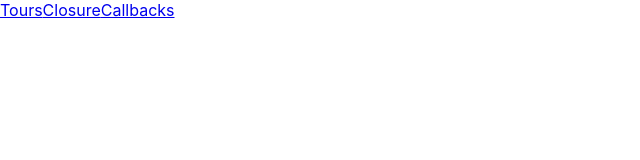
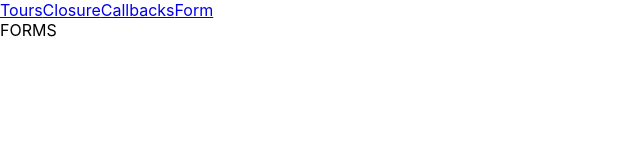
Before and after one commit to ltphan/react-tours-page, a React (Create React App) app: page /form in a window 1280 px wide. Shown: the top 160 px of the page, without its empty margins (0-640 px from the left). Built offline with nearby package versions, Linux system fonts and the light colour scheme.

Commit message:
add form link

```diff
--- a/src/App.js
+++ b/src/App.js
@@ -3,6 +3,7 @@ import { BrowserRouter as Router, Route, Switch } from "react-router-dom";
 import Home from "./screens/Home"
 import Closure from "./screens/Closure"
 import Callbacks from "./screens/Callbacks"
+import Form from "./screens/Form"
 import NavBar from "./navigation/NavBar"
 
 function App() {
@@ -19,6 +20,9 @@ function App() {
       <Route path="/callbacks">
         <Callbacks />
       </Route>
+      <Route path="/form">
+        <Form />
+      </Route>
     </Switch>
   </Router>
   )
--- a/src/navigation/NavBar.js
+++ b/src/navigation/NavBar.js
@@ -7,6 +7,7 @@ const NavBar = () => {
                 <Link to="/">Tours</Link>
                 <Link to="/closure">Closure</Link>
                 <Link to="/callbacks">Callbacks</Link>
+                <Link to="/form">Form</Link>
            </div>
        </nav>
     )
--- /dev/null
+++ b/src/screens/Form.js
@@ -0,0 +1,9 @@
+const Form = () => {
+    return (
+        <div>
+            {"FORMS"}
+        </div>
+    )
+}
+
+export default Form
```
